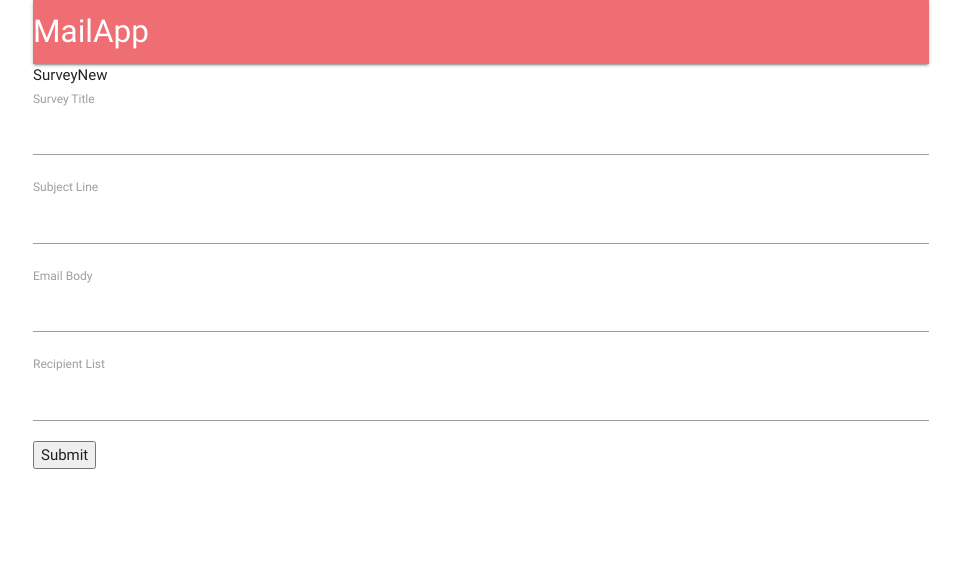
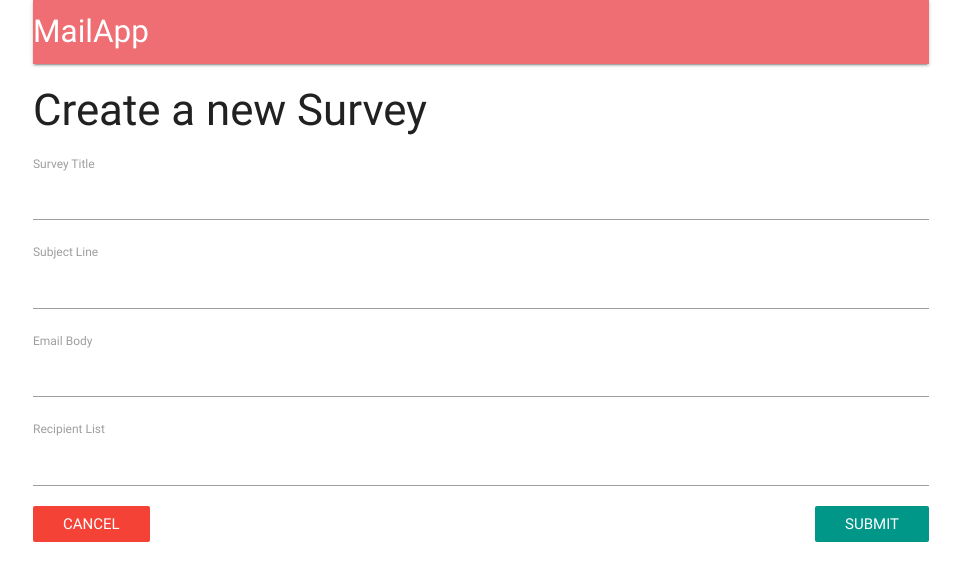
Before and after one commit to rs214/MailApp, a React (Create React App) app in the folder client/: page /surveys/new in a window 1280 px wide. Shown: the top 580 px of the page, without its empty margins (159-1120 px from the left). Built offline with nearby package versions, Linux system fonts and the light colour scheme; no server answers.

Commit message:
add cancel button

```diff
--- a/client/src/components/surveys/SurveyForm.js
+++ b/client/src/components/surveys/SurveyForm.js
@@ -1,5 +1,6 @@
 import React, { Component } from 'react';
 import { reduxForm, Field } from 'redux-form';
+import { Link } from 'react-router-dom';
 import SurveyField from './SurveyField';
 import _ from 'lodash';
 
@@ -22,7 +23,12 @@ class SurveyForm extends Component {
       <div>
         <form onSubmit={this.props.handleSubmit(values => console.log(values))}>
           {this.renderFields()}
-          <button type="submit">Submit</button>
+          <Link to="/surveys" className="red btn-flat white-text">
+            Cancel
+          </Link>
+          <button type="submit" className="teal btn-flat right white-text">
+            Submit
+          </button>
         </form>
       </div>
     );
--- a/client/src/components/surveys/SurveyNew.js
+++ b/client/src/components/surveys/SurveyNew.js
@@ -6,7 +6,7 @@ class SurveyNew extends Component {
   render() {
     return (
       <div>
-        SurveyNew
+        <h3>Create a new Survey</h3>
         <SurveyForm />
       </div>
     );
```
